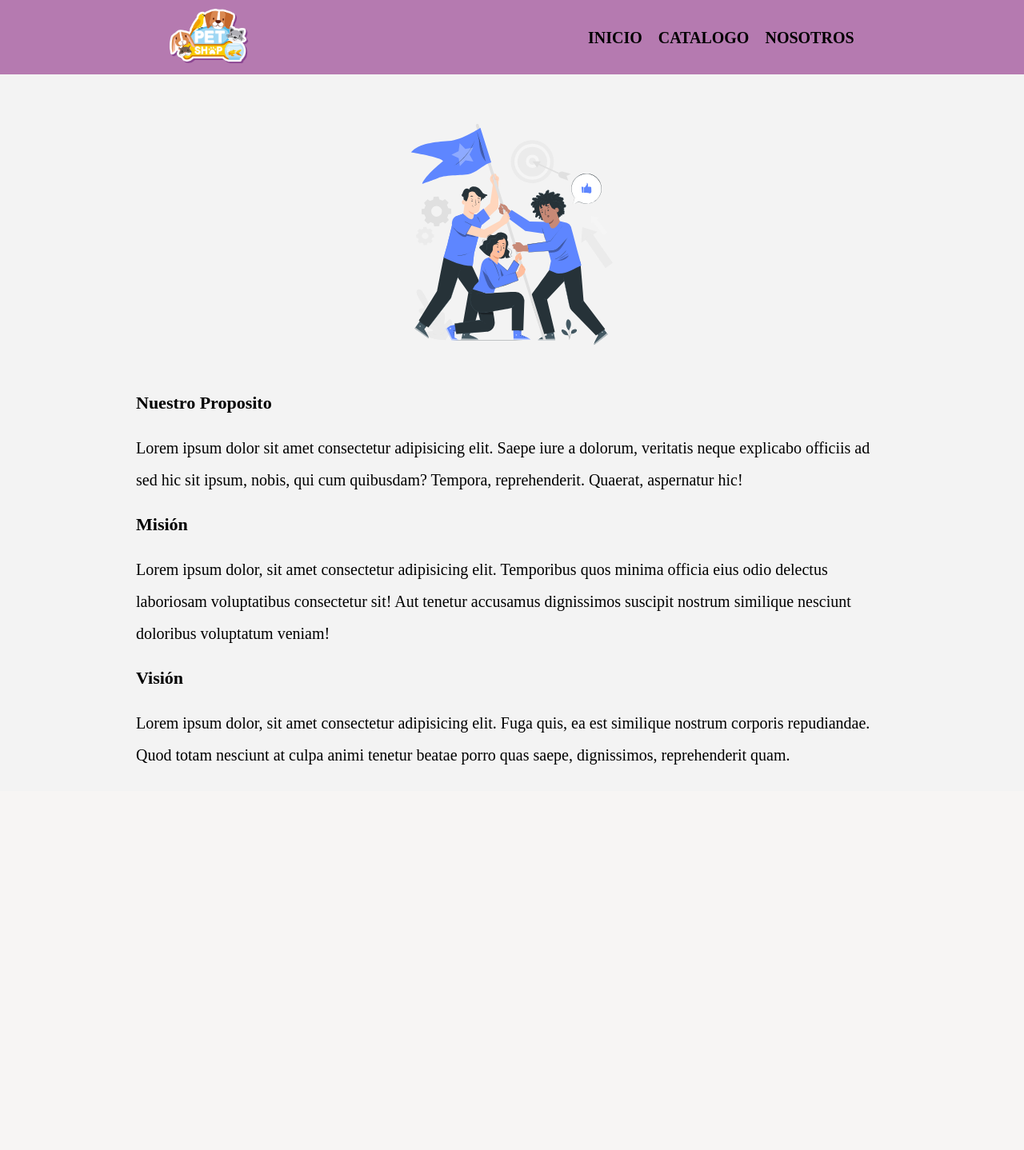
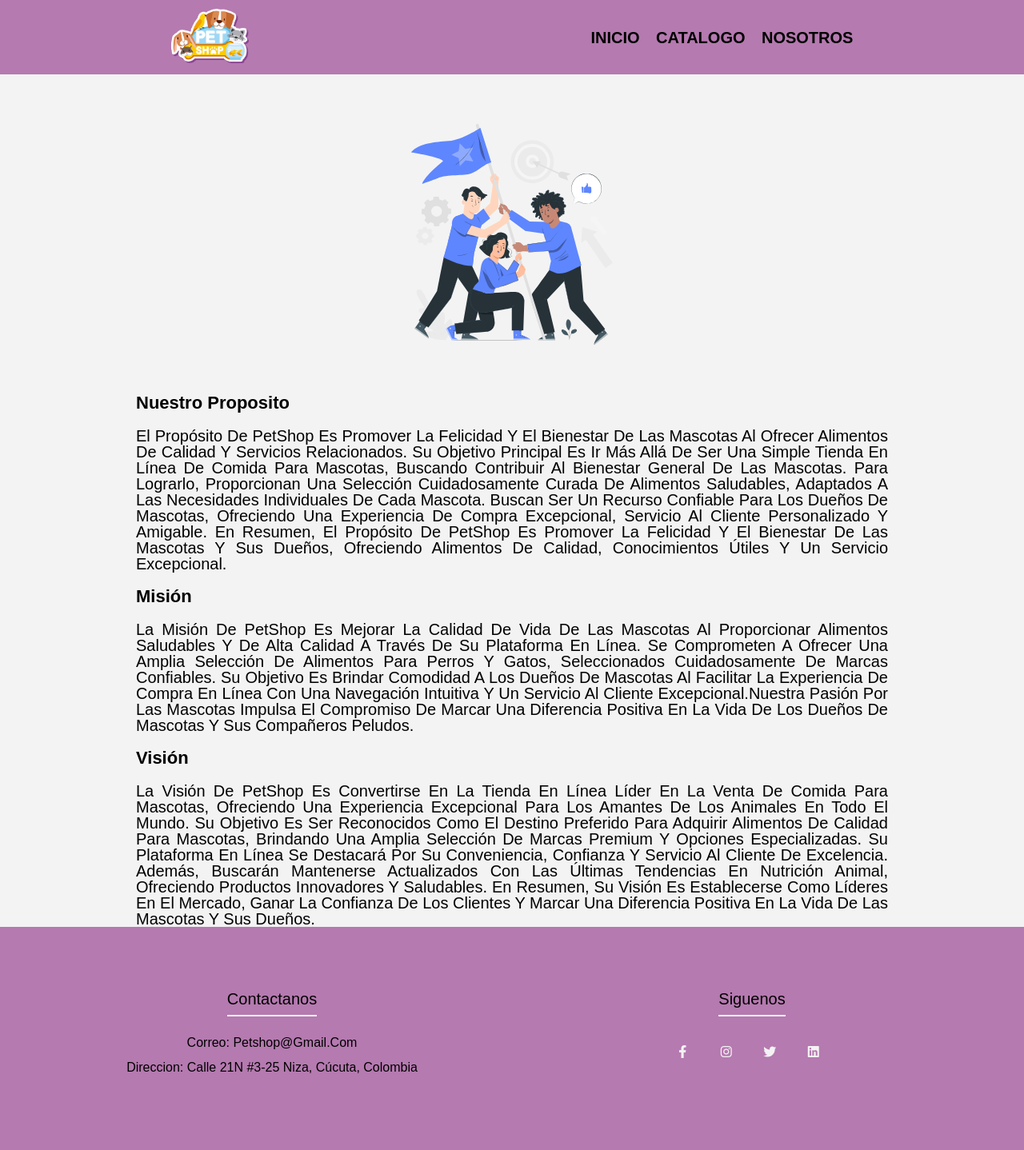
Before and after one commit to juancamilo080253/Petshop, a Spring Boot app: page /nosotros in a window 1280 px wide. Shown: the whole page at 80% size. Before the commit the page ends 956 px from the top, so only its background shows below. Run offline with Spring Boot 4, Linux system fonts and the light colour scheme.

Commit message:
modifique (mision, vision, proposito) realice el footer

```diff
--- a/src/main/resources/static/css/inicio.css
+++ b/src/main/resources/static/css/inicio.css
@@ -33,6 +33,10 @@ nav a:hover{
     color: white;
 }
 
+
+
+
+
 /* FINALIZA HEADER */
 
 footer{
--- a/src/main/resources/static/css/nosotros.css
+++ b/src/main/resources/static/css/nosotros.css
@@ -29,3 +29,98 @@ h2{
     padding: 5px 0;
     line-height: 2em;
 }
+
+
+
+
+
+/*footer*/
+
+
+*{
+  margin: 0;
+  padding: 0;
+  box-sizing: border-box;
+  list-style: none;
+}
+
+body{
+  font-family: sans-serif;
+  text-transform: capitalize;
+}
+
+.container{
+  max-width: 1200px;
+  margin: 0 auto;
+}
+
+.footer {
+    background-color: #b57ab0;
+    padding: 80px 0;
+    text-align: center;
+  }
+
+  .footer-row {
+    display: flex;
+    flex-wrap: wrap;
+  }
+
+  .footer-links{
+
+    width: 50%;
+    padding: 8 15px;
+  }
+
+  .footer-links h4{
+
+    font-size: 20px;
+    color: black;
+    margin-bottom: 25px;
+    font-weight: 500;
+    border-bottom: 2px solid #f3f3f3;
+    padding-bottom: 10px;
+    display: inline-block;
+  }
+
+  .footer-links ul li a {
+    font-size: 10px;
+    text-decoration: none;
+    color: black;
+    display: block;
+    margin-bottom: 15px;
+    transition: all .3s ease;
+  }
+
+  .footer-links ul li a:hover{
+    color: #f3f3f3;
+    padding-left: 6px;
+  }
+
+  .social-link a {
+
+    display: inline-block;
+    min-height: 40px;
+    width: 40px;
+    background-color: rgba(255, 255, 255, 255,0.2);
+    margin: 0 10px 10px 0;
+    text-align: center;
+    line-height: 40px;
+    border-radius: 50%;
+    color: #f3f3f3;
+    transition: all .5s ease;
+  }
+
+  .social-link a:hover {
+    background-color: aqua;
+  }
+
+  @media(max-width:991px){
+    .footer-row{
+      text-align: center;
+    }
+
+    .footer-links{
+      width: 100%;
+      margin-bottom: 30px;
+    }
+  }
--- a/src/main/resources/templates/nosotros.html
+++ b/src/main/resources/templates/nosotros.html
@@ -1,5 +1,5 @@
 <!DOCTYPE html>
-<html lang="en">
+<html lang="es">
 <head>
     <meta charset="UTF-8">
     <meta http-equiv="X-UA-Compatible" content="IE=edge">
@@ -7,6 +7,7 @@
     <link rel="stylesheet" href="../static/css/reset.css">
     <link rel="stylesheet" href="../static/css/inicio.css">
     <link rel="stylesheet" href="../static/css/nosotros.css">
+    <link rel="stylesheet" href="https://cdnjs.cloudflare.com/ajax/libs/font-awesome/6.2.1/css/all.min.css">
     <title>Nosotros</title>
 </head>
 <body>
@@ -31,12 +32,52 @@
         <img class="imagen-equipo" src="../static/images/team.svg" alt="">
 
         <H2>Nuestro proposito</H2>
-        <p class="texto">Lorem ipsum dolor sit amet consectetur adipisicing elit. Saepe iure a dolorum, veritatis neque explicabo officiis ad sed hic sit ipsum, nobis, qui cum quibusdam? Tempora, reprehenderit. Quaerat, aspernatur hic!</p>
+        <p style="text-align: justify;">El propósito de PetShop es promover la felicidad y el bienestar de las mascotas al ofrecer alimentos de calidad y servicios relacionados. Su objetivo principal es ir más allá de ser una simple tienda en línea de comida para mascotas, buscando contribuir al bienestar general de las mascotas. Para lograrlo, proporcionan una selección cuidadosamente curada de alimentos saludables, adaptados a las necesidades individuales de cada mascota. Buscan ser un recurso confiable para los dueños de mascotas, ofreciendo una experiencia de compra excepcional, servicio al cliente personalizado y amigable. En resumen, el propósito de PetShop es promover la felicidad y el bienestar de las mascotas y sus dueños, ofreciendo alimentos de calidad, conocimientos útiles y un servicio excepcional. </p>
         <h2>Misión</h2>
-        <p class="texto" >Lorem ipsum dolor, sit amet consectetur adipisicing elit. Temporibus quos minima officia eius odio delectus laboriosam voluptatibus consectetur sit! Aut tenetur accusamus dignissimos suscipit nostrum similique nesciunt doloribus voluptatum veniam!</p>
+        <p style ="text-align: justify;" >La misión de PetShop es mejorar la calidad de vida de las mascotas al proporcionar alimentos
+            saludables y de alta calidad a través de su plataforma en línea. Se comprometen a ofrecer una amplia
+            selección de alimentos para perros y gatos, seleccionados cuidadosamente de
+            marcas confiables. Su objetivo es brindar comodidad a los dueños de mascotas al facilitar la experiencia
+            de compra en línea con una navegación intuitiva y un servicio al cliente excepcional.Nuestra pasión por las mascotas
+            impulsa el compromiso de marcar una diferencia positiva en la vida de los dueños de mascotas y sus compañeros peludos.</p>
         <h2>Visión</h2>
-        <p class="texto">Lorem ipsum dolor, sit amet consectetur adipisicing elit. Fuga quis, ea est similique nostrum corporis repudiandae. Quod totam nesciunt at culpa animi tenetur beatae porro quas saepe, dignissimos, reprehenderit quam.</p>
+        <p style="text-align: justify;">La visión de PetShop es convertirse en la tienda en línea líder en la venta de comida para mascotas, ofreciendo una experiencia excepcional para los amantes de los animales en todo el mundo. Su objetivo es ser reconocidos como el destino preferido para adquirir alimentos de calidad para mascotas, brindando una amplia selección de marcas premium y opciones especializadas. Su plataforma en línea se destacará por su conveniencia, confianza y servicio al cliente de excelencia. Además, buscarán mantenerse actualizados con las últimas tendencias en nutrición animal, ofreciendo productos innovadores y saludables. En resumen, su visión es establecerse como líderes en el mercado, ganar la confianza de los clientes y marcar una diferencia positiva en la vida de las mascotas y sus dueños.</p>
 
     </main>
+
+    <footer class = "footer">
+
+        <div class="container">
+
+            <div class="footer-row">
+
+                <div class="footer-links">
+
+                    <h4>Contactanos</h4>
+                    <ul>
+                        <li><a href="#" style="font-family: Arial, sans-serif; font-size: 16px;">Correo: petshop@gmail.com</a></li>
+                        <li><a href="#" style="font-family: Arial, sans-serif; font-size: 16px;">Direccion: Calle 21N #3-25 Niza, Cúcuta, Colombia</a></li>
+                    </ul>
+
+                </div>
+                <div class="footer-links">
+                    <h4>Siguenos</h4>
+                    <div class="social-link">
+                        <a href="#"><i class="fab fa-facebook-f"></i></a>
+                        <a href="#"><i class="fab fa-instagram"></i></a>
+                        <a href="#"><i class="fab fa-twitter"></i></a>
+                        <a href="#"><i class="fab fa-linkedin"></i></a>
+
+                    </div>
+
+                </div>
+            </div>
+
+        </div>
+
+        <!-- <img src="images/footer-foto.jpg" alt="imagen-pie-de-foto"> -->
+    </footer>
+
+
 </body>
 </html>
```
Also changed, not shown: src/main/resources/static/index.html (+33 -1 lines).
